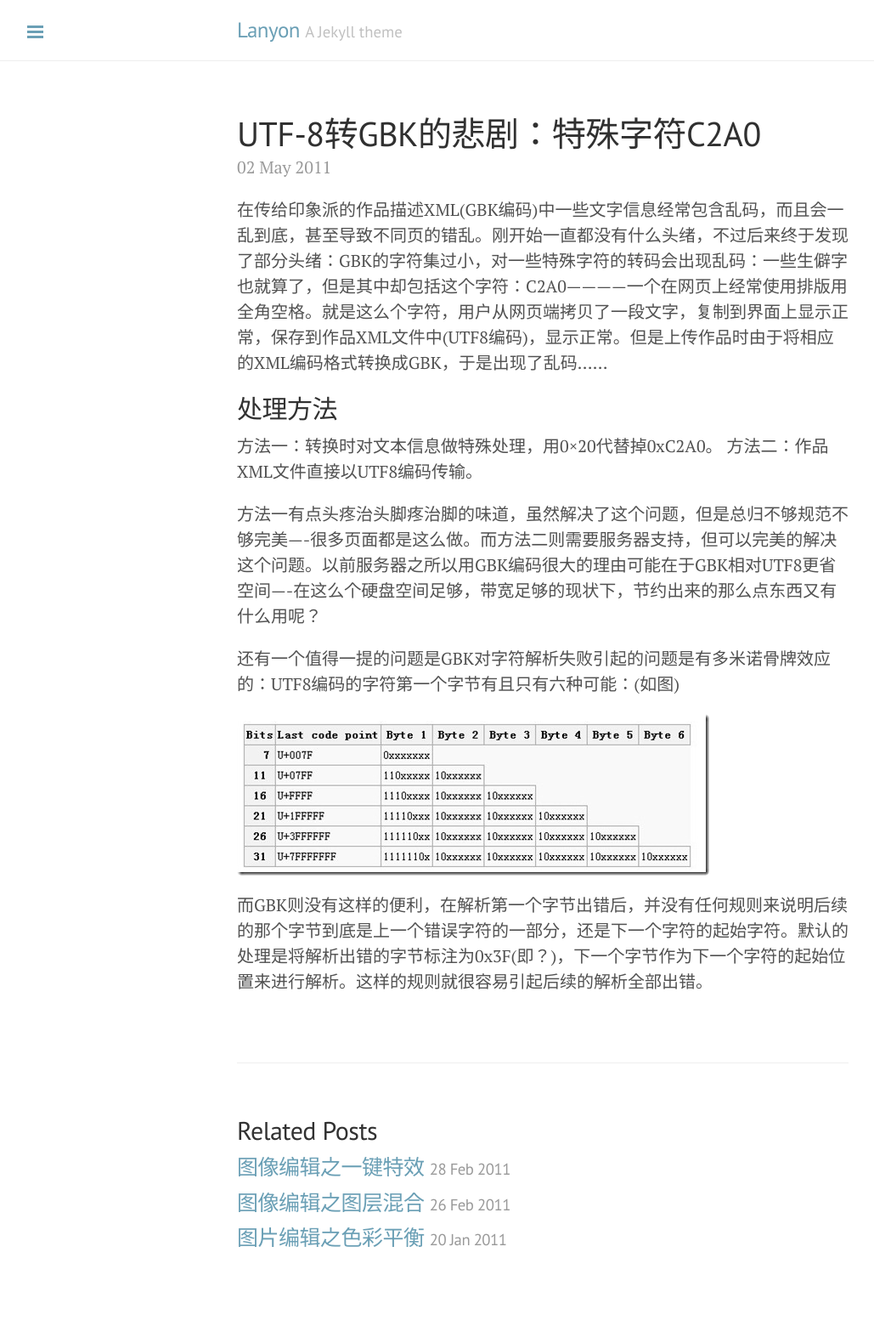
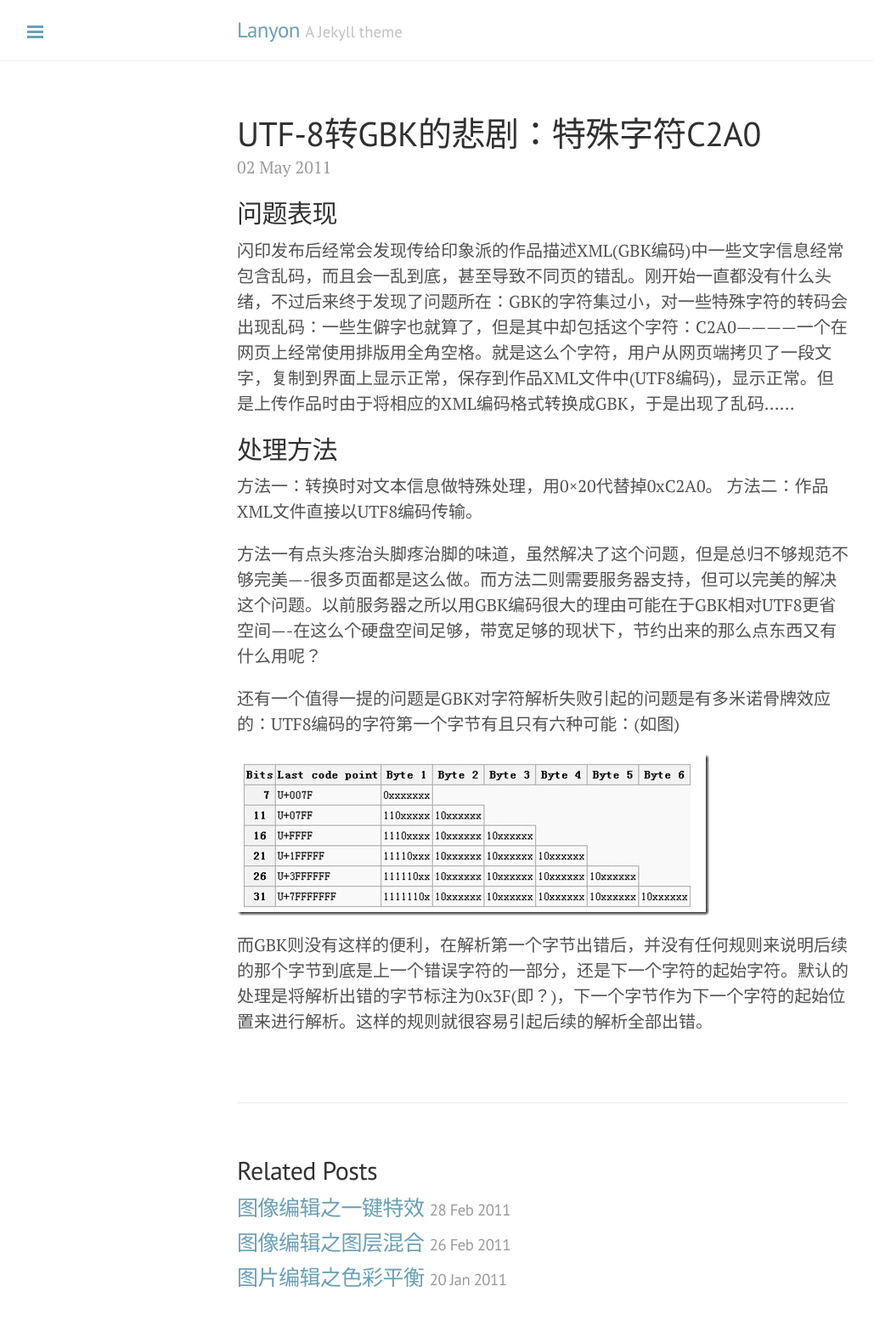
Before and after one commit to xiangwangfeng/xiangwangfeng.github.io, a Jekyll site: the page built from _posts/2011-05-02-UTF-8转GBK的悲剧：特殊字符C2A0.md, in a window 1280 px wide. Shown: the whole page at 85% size, without its empty margins (1-1030 px from the left). Built offline with Jekyll 4.4.1, drawn with Linux system fonts in a browser that asks for light colours; Markdown is read by kramdown in place of the engine named in the settings; before the commit the page ends 1532 px from its top, so only the background shows below that.

Commit message:
Update 2011-05-02-UTF-8转GBK的悲剧：特殊字符C2A0.md

```diff
--- a/_posts/2011-05-02-UTF-8转GBK的悲剧：特殊字符C2A0.md
+++ b/_posts/2011-05-02-UTF-8转GBK的悲剧：特殊字符C2A0.md
@@ -3,7 +3,8 @@ layout: post
 title:  UTF-8转GBK的悲剧：特殊字符C2A0
 ---
 
-在传给印象派的作品描述XML(GBK编码)中一些文字信息经常包含乱码，而且会一乱到底，甚至导致不同页的错乱。刚开始一直都没有什么头绪，不过后来终于发现了部分头绪：GBK的字符集过小，对一些特殊字符的转码会出现乱码：一些生僻字也就算了，但是其中却包括这个字符：C2A0————一个在网页上经常使用排版用全角空格。就是这么个字符，用户从网页端拷贝了一段文字，复制到界面上显示正常，保存到作品XML文件中(UTF8编码)，显示正常。但是上传作品时由于将相应的XML编码格式转换成GBK，于是出现了乱码……
+##问题表现
+闪印发布后经常会发现传给印象派的作品描述XML(GBK编码)中一些文字信息经常包含乱码，而且会一乱到底，甚至导致不同页的错乱。刚开始一直都没有什么头绪，不过后来终于发现了问题所在：GBK的字符集过小，对一些特殊字符的转码会出现乱码：一些生僻字也就算了，但是其中却包括这个字符：C2A0————一个在网页上经常使用排版用全角空格。就是这么个字符，用户从网页端拷贝了一段文字，复制到界面上显示正常，保存到作品XML文件中(UTF8编码)，显示正常。但是上传作品时由于将相应的XML编码格式转换成GBK，于是出现了乱码……
 
 ##处理方法
 方法一：转换时对文本信息做特殊处理，用0×20代替掉0xC2A0。
```
